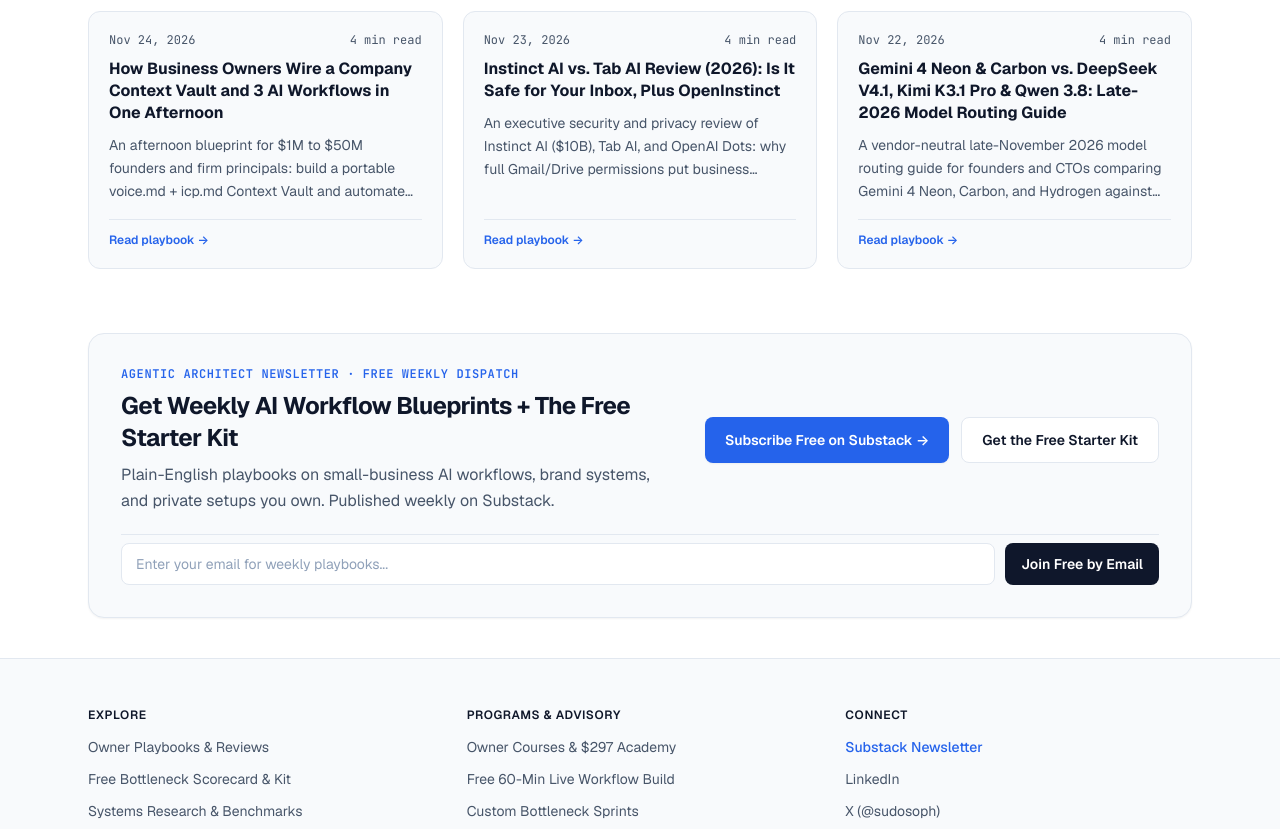
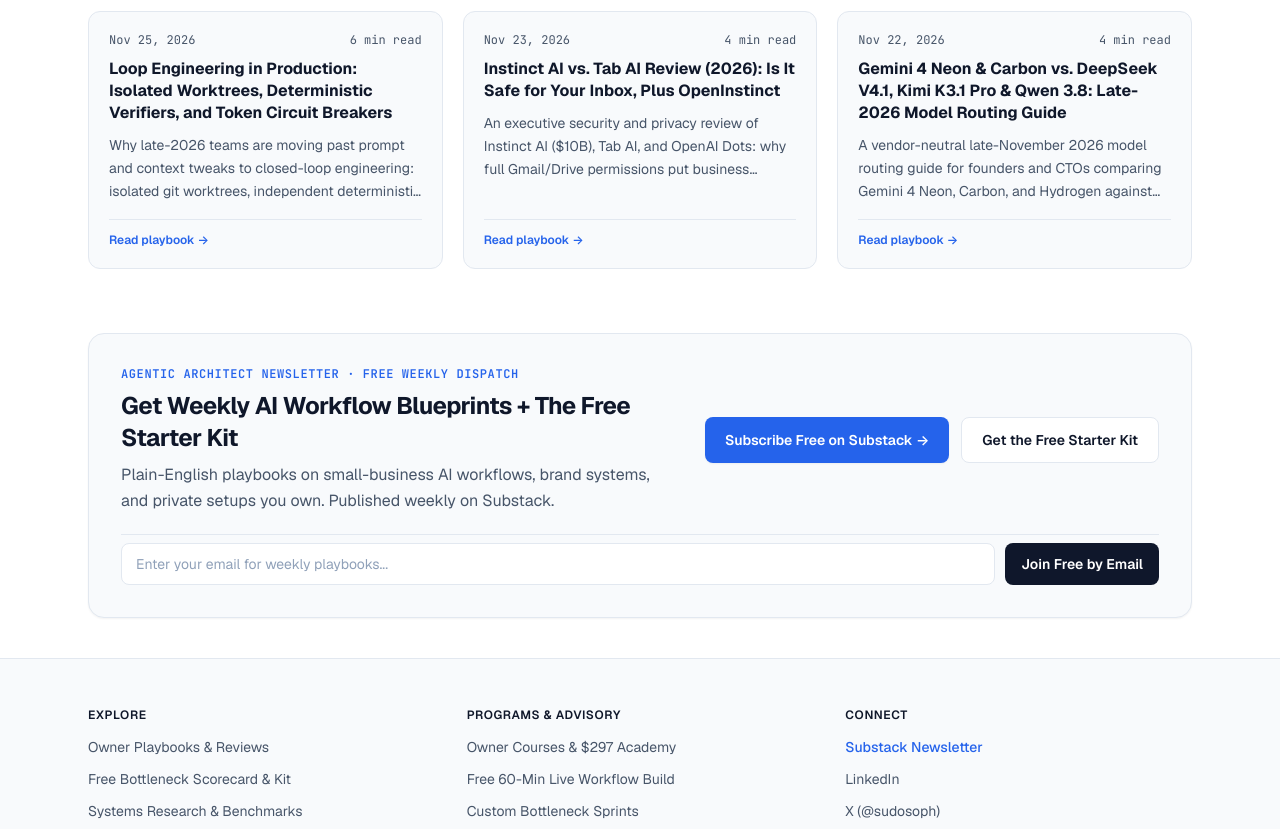
Before and after one commit to sudosoph/agentic-architecture, a Next.js app: page / in a window 1280 px wide. Shown: the part 2040-2869 px from the top of the page. Built offline with nearby package versions, Linux system fonts and the light colour scheme; no server answers.

Commit message:
fix(home,blog): remove last voice.md post card blurb from homepage and blog index

```diff
--- a/app/(site)/page.tsx
+++ b/app/(site)/page.tsx
@@ -120,7 +120,7 @@ export default function HomePage() {
     'ai-back-office',
     'ai-chief-of-staff',
     'hire-ai-agency-vs-in-house',
-    'easy-ai-brand-and-workflow-setup',
+    'loop-engineering',
     'gemini-4-neon-vs-deepseek-v4',
     'instinct-ai-vs-tab-review',
   ])
--- a/content/blog/easy-ai-brand-and-workflow-setup.mdx
+++ b/content/blog/easy-ai-brand-and-workflow-setup.mdx
@@ -2,7 +2,7 @@
 title: "How Business Owners Wire a Company Context Vault and 3 AI Workflows in One Afternoon"
 slug: easy-ai-brand-and-workflow-setup
 publishedDate: "2026-11-24"
-description: "An afternoon blueprint for $1M to $50M founders and firm principals: build a portable voice.md + icp.md Context Vault and automate inbox triage, pre-call dossiers, and follow-ups."
+description: "An afternoon blueprint for $1M to $50M founders and firm principals: standardize company operating rules and automate inbox triage, pre-call dossiers, and follow-ups."
 track: "small-business"
 tags: ["smb", "founders", "automation", "n8n", "operations"]
 kind: deep-dive
--- a/lib/blog-manifest.generated.ts
+++ b/lib/blog-manifest.generated.ts
@@ -856,7 +856,7 @@ export const blogPosts: Array<{
       "title": "How Business Owners Wire a Company Context Vault and 3 AI Workflows in One Afternoon",
       "slug": "easy-ai-brand-and-workflow-setup",
       "publishedDate": "2026-11-24",
-      "description": "An afternoon blueprint for $1M to $50M founders and firm principals: build a portable voice.md + icp.md Context Vault and automate inbox triage, pre-call dossiers, and follow-ups.",
+      "description": "An afternoon blueprint for $1M to $50M founders and firm principals: standardize company operating rules and automate inbox triage, pre-call dossiers, and follow-ups.",
       "track": "small-business",
       "tags": [
         "smb",
```
Also changed, not shown: 1 other file (tests, documents, lock files or other folders).
